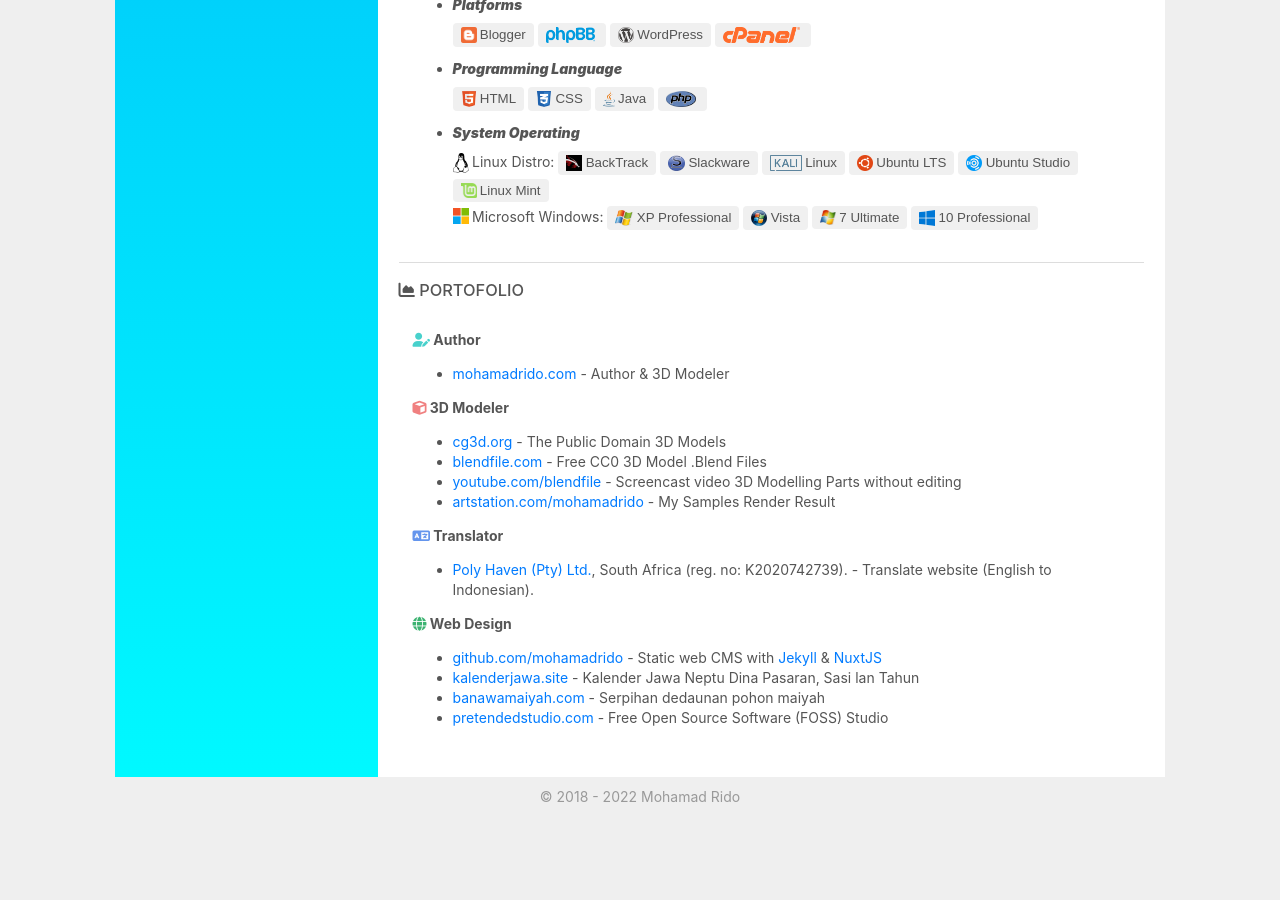
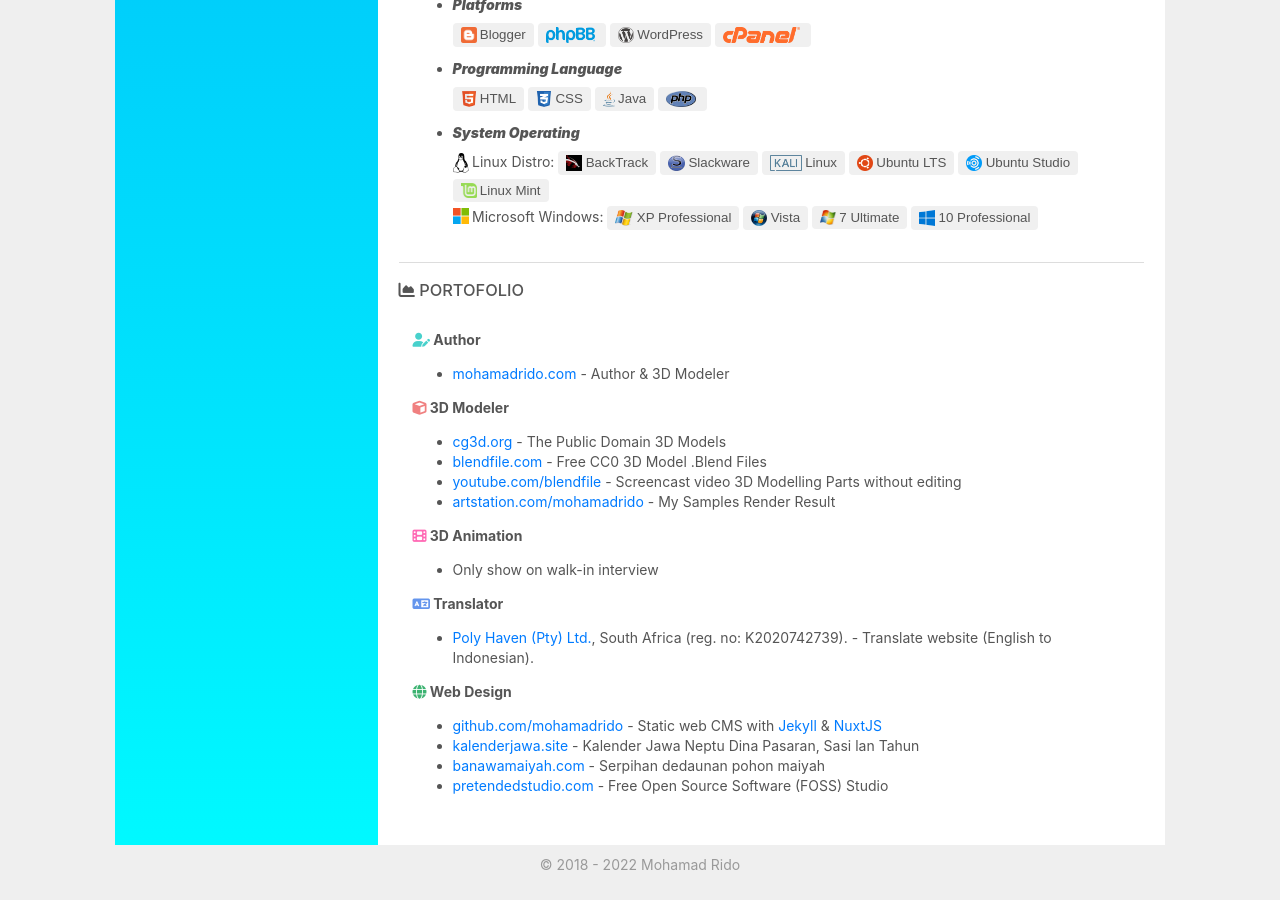
Before and after one commit to mohamadrido/about, a Jekyll site: the page built from index.html, in a window 1280 px wide and 900 px high, scrolled down 1723 px. Built offline with Jekyll 4.4.1, drawn with Linux system fonts in a browser that asks for light colours; nearby versions of some CDN libraries; before the commit the page ends 2555 px from its top, so only the background shows below that.

Commit message:
Update index.html

```diff
--- a/index.html
+++ b/index.html
@@ -140,6 +140,11 @@
       <li><a href="https://artstation.com/mohamadrido">artstation.com/mohamadrido</a> - My Samples Render Result</li>
       </ul>
 
+    <b><i class="fa fa-film" style="color:hotpink;"></i> 3D Animation</b>
+      <ul>
+        <li>Only show on walk-in interview</li>
+      </ul>
+
     <b><i class="fa fa-language" style="color:cornflowerblue;"></i> Translator</b>
       <ul>
       <li><a href="https://polyhaven.com/translate" rel="nofollow">Poly Haven (Pty) Ltd.</a>, South Africa (reg. no: K2020742739). - Translate website (English to Indonesian).</li>
```
